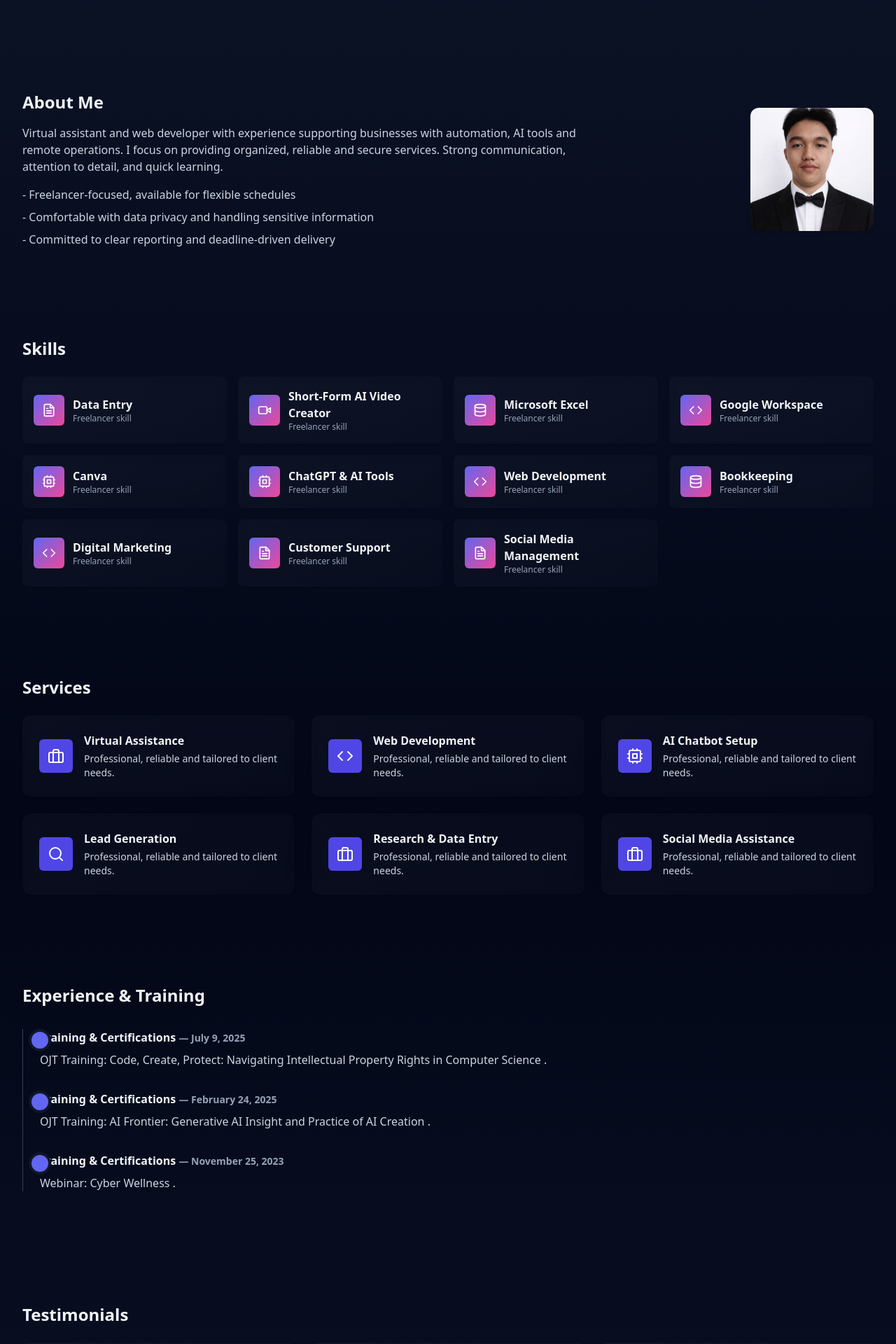
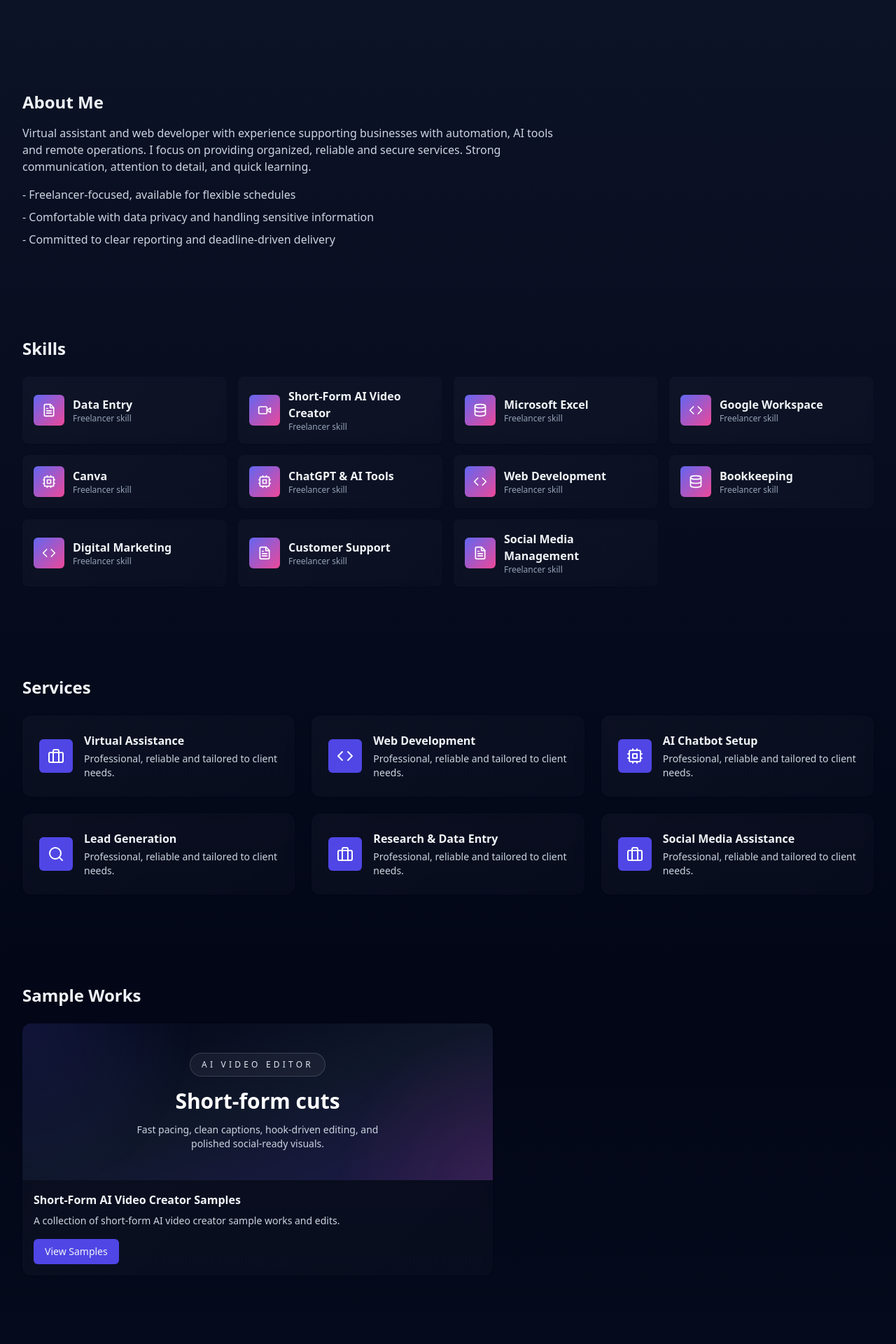
Before and after one commit to Semaj00/onlinejobs-portfolio, a React (Vite) app: page / in a window 1280 px wide. Shown: the part 480-2400 px from the top of the page at 70% size. Built offline with nearby package versions, Linux system fonts and the light colour scheme; the HTML template or start-up script is replaced by a standard one.

Commit message:
Update portfolio links and sample work

```diff
--- a/src/App.jsx
+++ b/src/App.jsx
@@ -4,6 +4,7 @@
 import About from './components/About'
 import Skills from './components/Skills'
 import Services from './components/Services'
+import Portfolio from './components/Portfolio'
 import Timeline from './components/Timeline'
 import Testimonials from './components/Testimonials'
 import Contact from './components/Contact'
@@ -36,6 +37,7 @@
         <About />
         <Skills />
         <Services />
+        <Portfolio />
         <Timeline />
         <Testimonials />
         <Contact />
--- a/src/components/About.jsx
+++ b/src/components/About.jsx
@@ -1,12 +1,10 @@
 import React from 'react'
 import { motion } from 'framer-motion'
-import profileImage from '../assets/profile.svg.png'
 
 export default function About(){
   return (
     <section id="about" className="py-16">
-      <motion.div initial={{ y: 20, opacity: 0 }} whileInView={{ y:0, opacity:1 }} viewport={{ once: true }} className="grid md:grid-cols-3 gap-6 items-center">
-        <div className="md:col-span-2">
+      <motion.div initial={{ y: 20, opacity: 0 }} whileInView={{ y:0, opacity:1 }} viewport={{ once: true }} className="max-w-3xl">
         <h3 className="text-2xl font-bold">About Me</h3>
         <p className="mt-4 text-slate-300">Virtual assistant and web developer with experience supporting businesses with automation, AI tools and remote operations. I focus on providing organized, reliable and secure services. Strong communication, attention to detail, and quick learning.</p>
         <ul className="mt-4 space-y-2 text-slate-300">
@@ -14,13 +12,6 @@
           <li>- Comfortable with data privacy and handling sensitive information</li>
           <li>- Committed to clear reporting and deadline-driven delivery</li>
         </ul>
-        </div>
-
-        <div className="flex justify-center md:justify-end">
-          <div className="w-44 h-44 rounded-xl overflow-hidden glass shadow-md">
-            <img src={profileImage} alt="Profile" className="w-full h-full object-cover" />
-          </div>
-        </div>
       </motion.div>
     </section>
   )
--- a/src/components/Footer.jsx
+++ b/src/components/Footer.jsx
@@ -1,5 +1,12 @@
 import React from 'react'
-import { Github, Linkedin, Facebook } from 'lucide-react'
+import { Briefcase, FileText, Github, Linkedin } from 'lucide-react'
+
+const footerLinks = [
+  { label: 'GitHub', href: 'https://github.com/Semaj00', icon: Github },
+  { label: 'OnlineJobs.ph', href: 'https://v2.onlinejobs.ph/jobseekers/info/2727220', icon: Briefcase },
+  { label: 'LinkedIn', href: 'https://www.linkedin.com/in/marvin-james-libag-063b44278/?locale=en', icon: Linkedin },
+  { label: 'Resume', href: new URL('../../LIBAG_RESUME.pdf', import.meta.url).href, icon: FileText, download: true },
+]
 
 export default function Footer(){
   return (
@@ -9,10 +16,21 @@
         <div className="flex flex-wrap items-center gap-4">
           <a href="#about" className="hover:text-white transition">About</a>
           <a href="#contact" className="hover:text-white transition">Contact</a>
-          <div className="flex gap-2 ml-2">
-            <a href="#" aria-label="GitHub" className="p-2 rounded-full glass"><Github size={16} /></a>
-            <a href="#" aria-label="LinkedIn" className="p-2 rounded-full glass"><Linkedin size={16} /></a>
-            <a href="#" aria-label="Facebook" className="p-2 rounded-full glass"><Facebook size={16} /></a>
+          <div className="flex flex-wrap gap-2 ml-2">
+            {footerLinks.map(({ label, href, icon: Icon, download }) => (
+              <a
+                key={label}
+                href={href}
+                download={download ? '' : undefined}
+                target={download ? undefined : '_blank'}
+                rel={download ? undefined : 'noreferrer'}
+                aria-label={label}
+                className="flex items-center gap-2 px-3 py-2 rounded-full glass"
+              >
+                <Icon size={16} />
+                <span className="text-sm">{label}</span>
+              </a>
+            ))}
           </div>
         </div>
       </div>
--- a/src/components/Hero.jsx
+++ b/src/components/Hero.jsx
@@ -2,6 +2,8 @@
 import Typing from './Typing'
 import { motion } from 'framer-motion'
 import profileImage from '../assets/profile.svg.png'
+
+const resumeUrl = new URL('../../LIBAG_RESUME.pdf', import.meta.url).href
 
 export default function Hero(){
   return (
@@ -14,7 +16,7 @@
 
           <div className="mt-6 flex gap-4">
             <a href="#contact" className="px-5 py-3 bg-indigo-600 hover:bg-indigo-500 rounded-md shadow-md">Hire Me</a>
-            <a href="/resume.pdf" className="px-5 py-3 border border-slate-700 rounded-md">Download Resume</a>
+            <a href={resumeUrl} className="px-5 py-3 border border-slate-700 rounded-md" target="_blank" rel="noreferrer">Download Resume</a>
           </div>
         </motion.div>
 
--- a/src/components/Portfolio.jsx
+++ b/src/components/Portfolio.jsx
@@ -1,25 +1,42 @@
 import React from 'react'
 import { motion } from 'framer-motion'
 
+const sampleWorkUrl = 'https://drive.google.com/drive/folders/1MdxkNaUcdv6n_X-kwLI7up3sdyVKz9f9?usp=drive_link'
+
 const PROJECTS = [
-  {title:'Tourism Chatbot System', desc:'Conversational assistant for tourists and bookings.'},
-  {title:'Facial Recognition Attendance System', desc:'Attendance automation using face recognition.'},
-  {title:'Electricity Demand Forecasting Using Machine Learning', desc:'Time series forecasting solution.'},
-  {title:'AI Mental Health Companion', desc:'Companion chatbot using empathetic responses.'},
-  {title:'Tool Management System', desc:'Inventory and tool tracking web app.'}
+  {title:'Short-Form AI Video Creator Samples', desc:'A collection of short-form AI video creator sample works and edits.', href: sampleWorkUrl, cta: 'View Samples'}
 ]
 
 export default function Portfolio(){
   return (
     <section id="portfolio" className="py-16">
-      <h3 className="text-2xl font-bold">Portfolio</h3>
-      <div className="mt-6 grid sm:grid-cols-2 lg:grid-cols-3 gap-6">
+      <h3 className="text-2xl font-bold">Sample Works</h3>
+      <div className="mt-6 grid gap-6 max-w-2xl">
         {PROJECTS.map(p=> (
           <motion.div whileHover={{ scale: 1.02 }} className="rounded-xl overflow-hidden glass shadow" key={p.title}>
-            <div className="h-40 bg-gradient-to-r from-indigo-600 to-pink-500 flex items-center justify-center text-white font-bold">Image Placeholder</div>
+            <div className="relative h-56 overflow-hidden bg-gradient-to-br from-slate-950 via-slate-900 to-indigo-950 flex items-center justify-center">
+              <div className="absolute inset-0 opacity-35 bg-[radial-gradient(circle_at_top_left,_rgba(99,102,241,0.45),_transparent_35%),radial-gradient(circle_at_bottom_right,_rgba(236,72,153,0.35),_transparent_32%)]" />
+              <div className="relative z-10 flex flex-col items-center text-center px-6">
+                <div className="mb-4 flex items-center gap-2 rounded-full border border-white/15 bg-white/5 px-4 py-2 text-xs uppercase tracking-[0.35em] text-slate-200">
+                  AI Video Editor
+                </div>
+                <div className="text-3xl font-extrabold text-white leading-tight">Short-form cuts</div>
+                <p className="mt-3 max-w-sm text-sm text-slate-300">Fast pacing, clean captions, hook-driven editing, and polished social-ready visuals.</p>
+              </div>
+            </div>
             <div className="p-4">
               <h4 className="font-semibold">{p.title}</h4>
               <p className="text-slate-300 text-sm mt-2">{p.desc}</p>
+              {p.href && (
+                <a
+                  href={p.href}
+                  target="_blank"
+                  rel="noreferrer"
+                  className="inline-flex mt-4 px-4 py-2 rounded-md bg-indigo-600 hover:bg-indigo-500 transition text-sm font-medium"
+                >
+                  {p.cta}
+                </a>
+              )}
             </div>
           </motion.div>
         ))}
```
Also changed, not shown: src/components/Contact.jsx (+37 -10 lines), 1 other file (tests, documents, lock files or other folders). Lines whose indentation alone changed are shown as unchanged.
